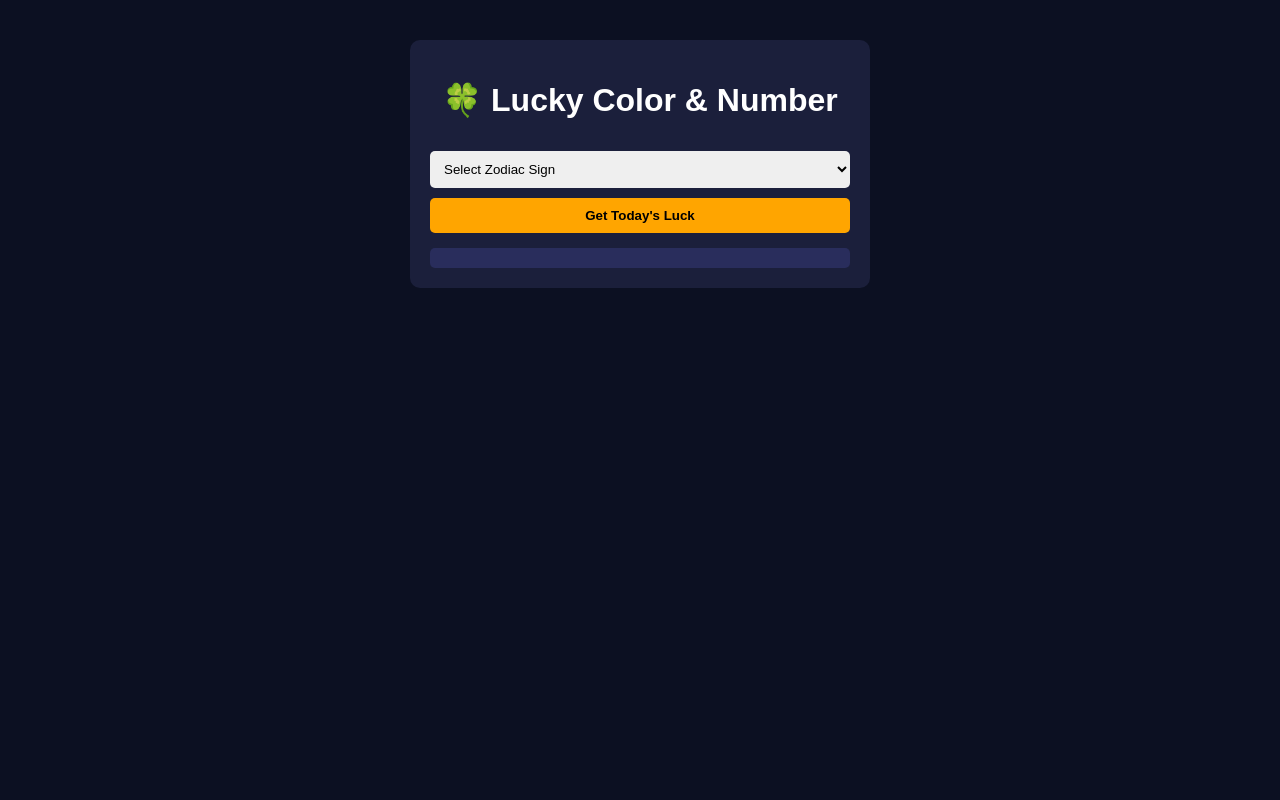
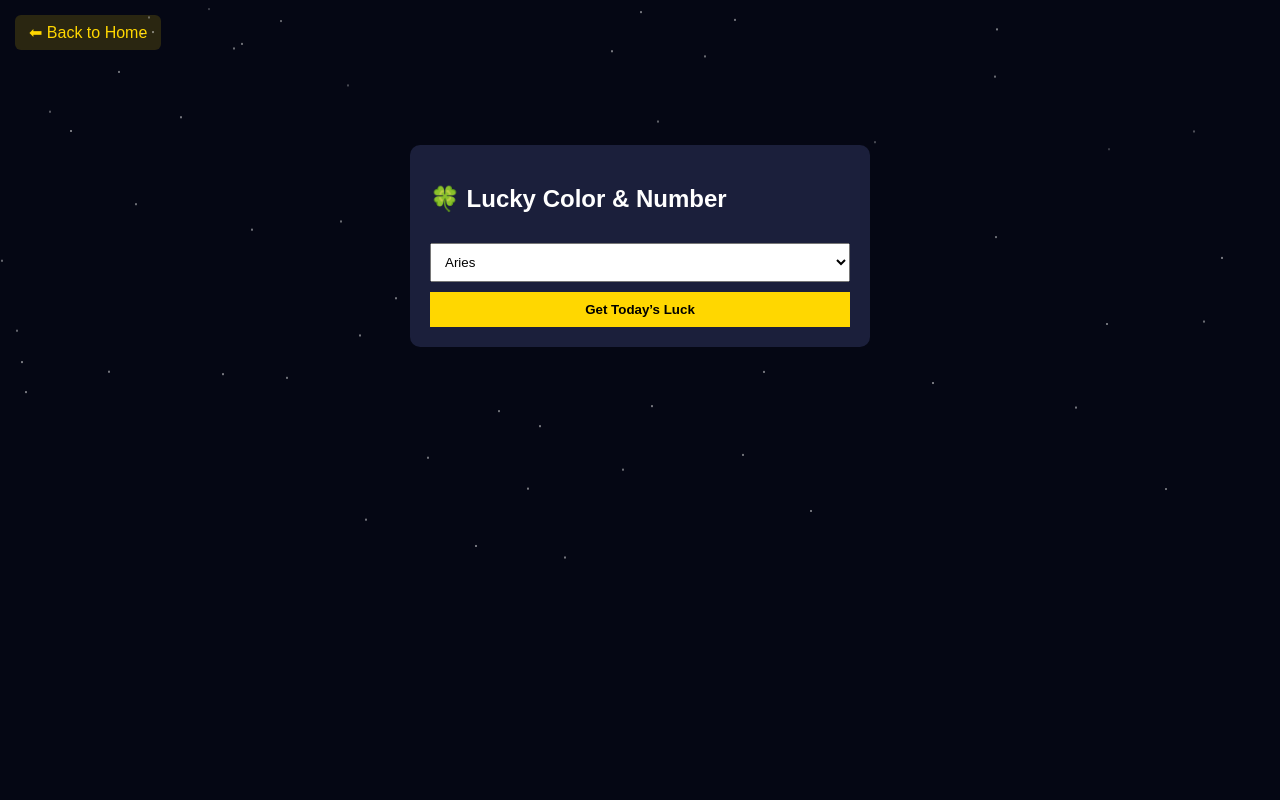
Before and after one commit to Udita1995/astro-ai-bot, a Flask app: page /lucky in a window 1280 px wide. Run offline with Flask 3, Linux system fonts and the light colour scheme.

Commit message:
Update lucky.html

```diff
--- a/templates/lucky.html
+++ b/templates/lucky.html
@@ -1,82 +1,109 @@
 <!DOCTYPE html>
 <html>
 <head>
-    <title>Lucky Color & Number | AstroRashi</title>
+<title>Lucky Color & Number</title>
+<meta name="viewport" content="width=device-width, initial-scale=1">
+
 <style>
-        body {
-            background: #0c1022;
-            color: white;
-            font-family: Arial;
+body{
+    margin:0;
+    font-family:Arial;
+    background:#050714;
+    color:white;
+    overflow:hidden;
 }
-        .box {
-            width: 420px;
-            margin: auto;
-            margin-top: 40px;
-            padding: 20px;
-            background: #1b1f3b;
-            border-radius: 10px;
-            text-align: center;
+.stars{
+    position:fixed;
+    width:100%;
+    height:100%;
+    z-index:0;
 }
-        select, button {
-            width: 100%;
-            margin-top: 10px;
-            padding: 10px;
-            border-radius: 5px;
-            border: none;
+.star{
+    position:absolute;
+    width:2px;
+    height:2px;
+    background:white;
+    border-radius:50%;
+    opacity:0.8;
+    animation:move linear infinite;
 }
-        button {
-            background: orange;
-            font-weight: bold;
-            cursor: pointer;
+@keyframes move{
+    to{ transform:translateY(-120vh); opacity:0; }
 }
-        .reply {
-            margin-top: 15px;
-            background: #292d5c;
-            padding: 10px;
-            border-radius: 5px;
+.box{
+    position:relative;
+    z-index:2;
+    width:420px;
+    margin:80px auto;
+    padding:20px;
+    background:#1b1f3b;
+    border-radius:10px;
+    animation:fade 1s ease;
+}
+@keyframes fade{
+    from{opacity:0; transform:translateY(20px);}
+    to{opacity:1; transform:translateY(0);}
+}
+.back-home{
+    display:inline-block;
+    margin:15px;
+    padding:8px 14px;
+    background:rgba(255,215,0,0.15);
+    color:gold;
+    text-decoration:none;
+    border-radius:6px;
+}
+select, button{
+    width:100%;
+    margin-top:10px;
+    padding:10px;
+}
+button{
+    background:gold;
+    border:none;
+    font-weight:bold;
 }
 </style>
 </head>
 
 <body>
 
+<div class="stars" id="stars"></div>
+<a href="/" class="back-home">⬅ Back to Home</a>
+
 <div class="box">
-    <h1>🍀 Lucky Color & Number</h1>
+    <h2>🍀 Lucky Color & Number</h2>
 
     <select id="sign">
-        <option value="">Select Zodiac Sign</option>
-        <option>Aries</option>
-        <option>Taurus</option>
-        <option>Gemini</option>
-        <option>Cancer</option>
-        <option>Leo</option>
-        <option>Virgo</option>
-        <option>Libra</option>
-        <option>Scorpio</option>
-        <option>Sagittarius</option>
-        <option>Capricorn</option>
-        <option>Aquarius</option>
-        <option>Pisces</option>
+        <option>Aries</option><option>Taurus</option><option>Gemini</option>
+        <option>Cancer</option><option>Leo</option><option>Virgo</option>
+        <option>Libra</option><option>Scorpio</option><option>Sagittarius</option>
+        <option>Capricorn</option><option>Aquarius</option><option>Pisces</option>
     </select>
 
-    <button onclick="getLucky()">Get Today's Luck</button>
+    <button onclick="getLuck()">Get Today’s Luck</button>
 
-    <div class="reply" id="reply"></div>
+    <div id="reply"></div>
 </div>
 
 <script>
-function getLucky() {
-    fetch("/lucky", {
-        method: "POST",
-        headers: {"Content-Type": "application/json"},
-        body: JSON.stringify({
-            sign: document.getElementById("sign").value
+for(let i=0;i<100;i++){
+    let s=document.createElement("div");
+    s.className="star";
+    s.style.left=Math.random()*100+"vw";
+    s.style.top=Math.random()*100+"vh";
+    s.style.animationDuration=10+Math.random()*20+"s";
+    document.getElementById("stars").appendChild(s);
+}
+
+function getLuck(){
+    fetch("/lucky",{
+        method:"POST",
+        headers:{"Content-Type":"application/json"},
+        body:JSON.stringify({ sign:sign.value })
     })
-    })
-    .then(res => res.json())
-    .then(data => {
-        document.getElementById("reply").innerText = data.reply;
-    });
+    .then(r=>r.json())
+    .then(d=>reply.innerText=d.reply);
 }
 </script>
 
```
Lines whose indentation alone changed are shown as unchanged.
